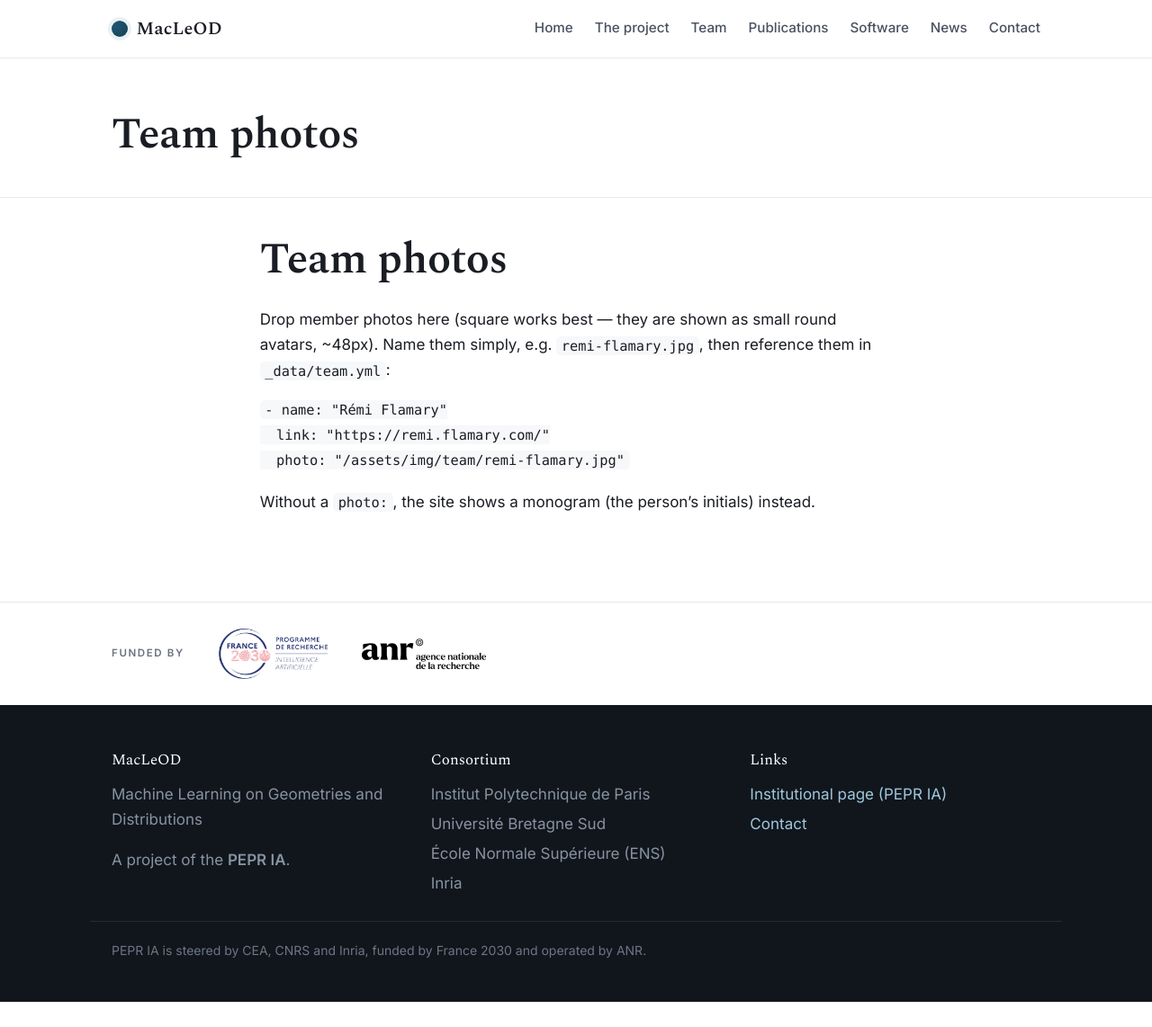
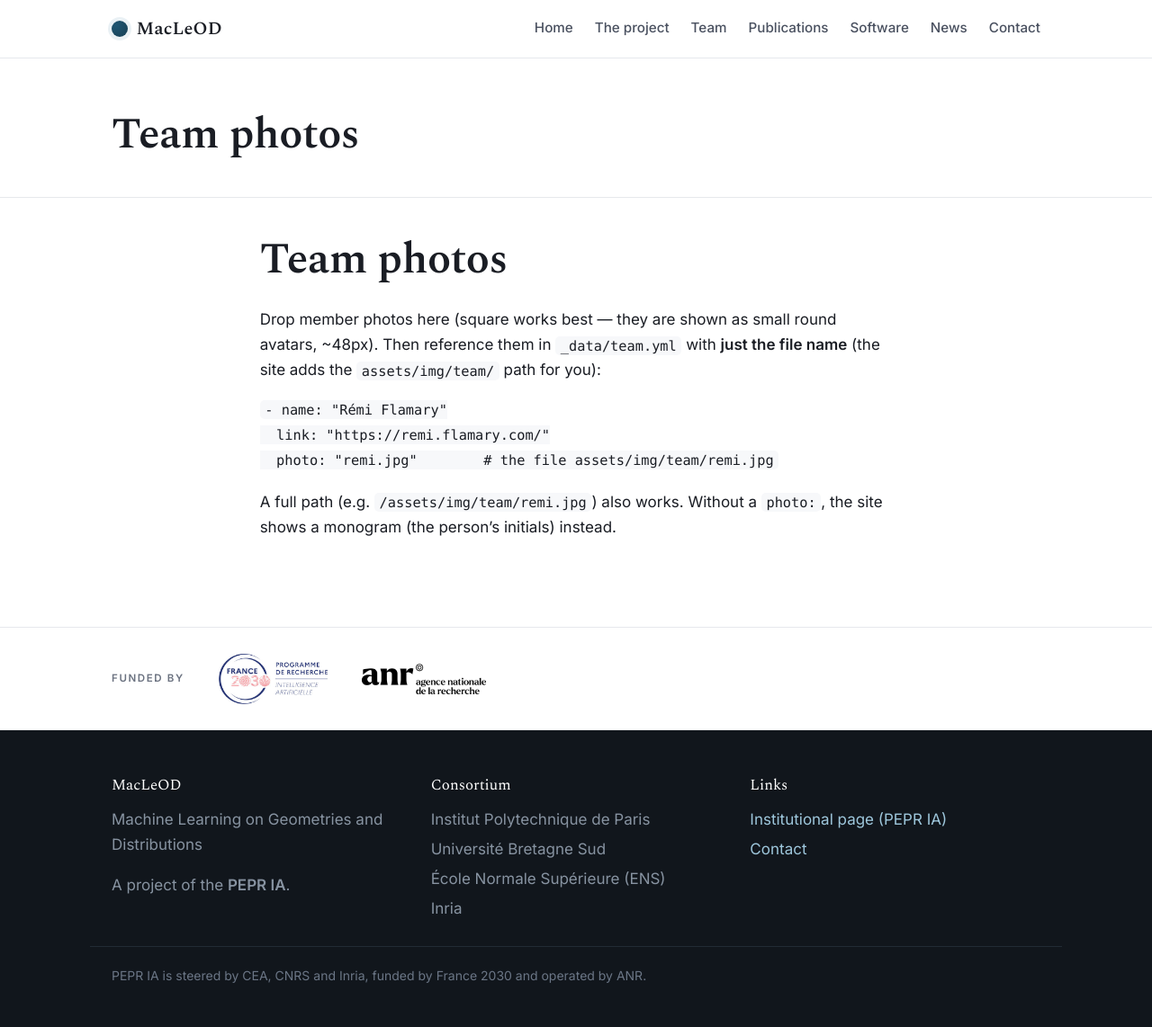
Before and after one commit to peprmacleod/peprmacleod.github.io, a Jekyll site: the page built from assets/img/team/README.md, in a window 1280 px wide and 1142 px high. Shown: the whole window at 90% size. Built offline with Jekyll 4.4.1, drawn with Linux system fonts in a browser that asks for light colours; our own code applies the rules of GitHub Pages for plain Markdown files.

Commit message:
Fix team photos: resolve bare filenames; add Karim + coordinator photos

````diff
--- a/_data/team.yml
+++ b/_data/team.yml
@@ -12,10 +12,12 @@
     role: "Coordinator"
     affiliation: "École Polytechnique"
     link: "https://remi.flamary.com/"
+    photo: "remi.jpg"
   - name: "Laetitia Chapel"
     role: "Coordinator"
     affiliation: "Institut Agro / Université Bretagne Sud"
     link: "https://people.irisa.fr/Laetitia.Chapel/"
+    photo: "laetitia.jpg"
 
 # Members grouped by partner institution (as on the consortium slide).
 groups:
@@ -31,7 +33,8 @@
       - name: "Charlotte Laclau"
         link: "https://laclauc.github.io/"
       - name: "Karim Lounici"
-        link: "https://klounici.github.io/"   # TODO: add personal page
+        link: "https://klounici.github.io/"
+        photo: "karim.png"
       - name: "Luiz Chamon"
         link: "https://luizchamon.com/"
       - name: "Clément Bonet"
--- a/_includes/person.html
+++ b/_includes/person.html
@@ -1,7 +1,8 @@
 {%- assign p = include.p -%}
 <div class="person">
   {% if p.photo %}
-    <img class="avatar" src="{{ p.photo | relative_url }}" alt="{{ p.name }}" loading="lazy">
+    {%- if p.photo contains "/" -%}{%- assign _src = p.photo -%}{%- else -%}{%- assign _src = "/assets/img/team/" | append: p.photo -%}{%- endif -%}
+    <img class="avatar" src="{{ _src | relative_url }}" alt="{{ p.name }}" loading="lazy">
   {% else %}
     {%- assign _parts = p.name | split: " " -%}
     <span class="avatar avatar--mono" aria-hidden="true">{{ _parts.first | slice: 0 }}{{ _parts.last | slice: 0 }}</span>
--- a/assets/img/team/README.md
+++ b/assets/img/team/README.md
@@ -1,13 +1,14 @@
 # Team photos
 
 Drop member photos here (square works best — they are shown as small round
-avatars, ~48px). Name them simply, e.g. `remi-flamary.jpg`, then reference them
-in `_data/team.yml`:
+avatars, ~48px). Then reference them in `_data/team.yml` with **just the file
+name** (the site adds the `assets/img/team/` path for you):
 
 ```yaml
 - name: "Rémi Flamary"
   link: "https://remi.flamary.com/"
-  photo: "/assets/img/team/remi-flamary.jpg"
+  photo: "remi.jpg"        # the file assets/img/team/remi.jpg
 ```
 
-Without a `photo:`, the site shows a monogram (the person's initials) instead.
+A full path (e.g. `/assets/img/team/remi.jpg`) also works. Without a `photo:`,
+the site shows a monogram (the person's initials) instead.
````
